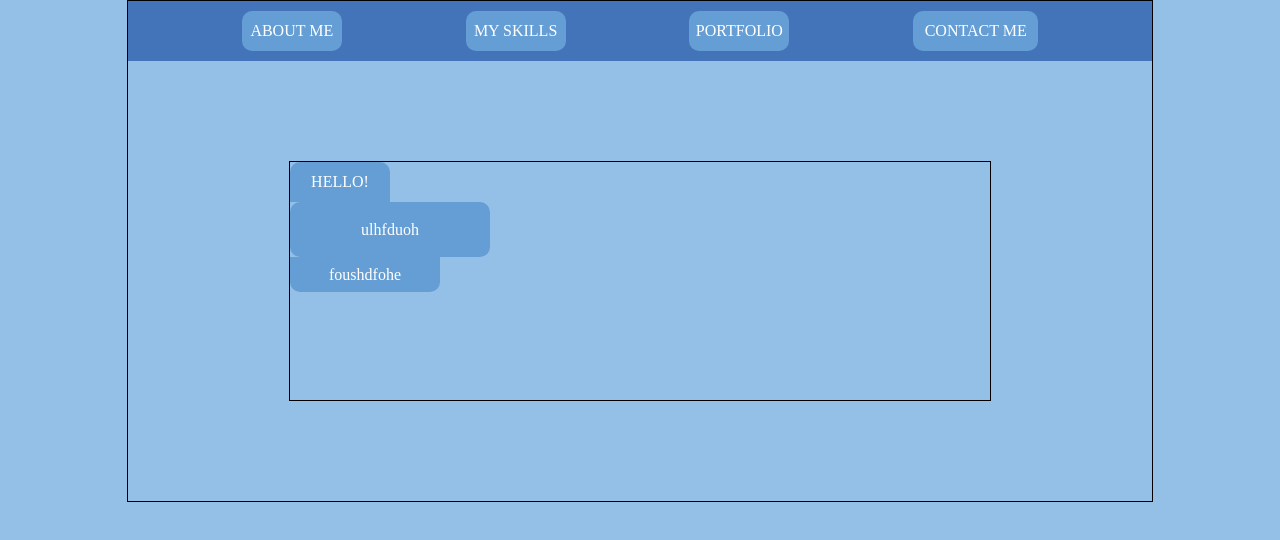
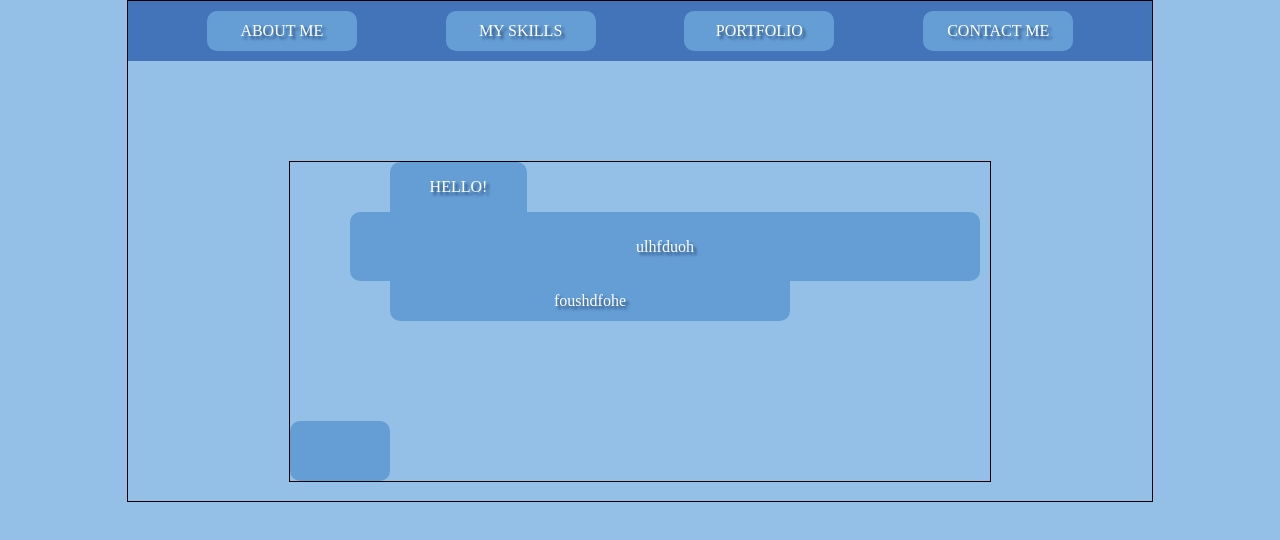
Before and after one commit to edgar511/Portfolio-Website, a plain HTML site: page index.html in a window 1280 px wide. Drawn offline with Linux system fonts and the light colour scheme.

Commit message:
initial information 2

```diff
--- a/css/style.css
+++ b/css/style.css
@@ -17,6 +17,9 @@ body{
 }
 
 
+
+/* header starts here */
+
 #header {
     width: 100%;
     height: 60px;
@@ -29,7 +32,7 @@ body{
 
 #Option-1-About-me {
     margin: 10px;
-    width: 100px;
+    width: 150px;
     height: 40px;
     background-color: #659ED5;
     display: flex;
@@ -38,12 +41,13 @@ body{
     border-radius: 10px;
     justify-content: center;
     color: white;
+    text-shadow: #254777 3px 3px 3px;
 }
 
 
 #Option-2-My-skills {
     margin: 10px;
-    width: 100px;
+    width: 150px;
     height: 40px;
     background-color: #659ED5;
     display: flex;
@@ -52,12 +56,13 @@ body{
     border-radius: 10px;
     justify-content: center;
     color: white;
+    text-shadow: #254777 3px 3px 3px;
 }
 
 
 #Option-3-Portfolio {
     margin: 10px;
-    width: 100px;
+    width: 150px;
     height: 40px;
     background-color: #659ED5;
     display: flex;
@@ -66,12 +71,13 @@ body{
     border-radius: 10px;
     justify-content: center;
     color: white;
+    text-shadow: #254777 3px 3px 3px;
 }
 
 
 #Option-4-Contact-me {
     margin: 10px;
-    width: 125px;
+    width: 150px;
     height: 40px;
     background-color: #659ED5;
     display: flex;
@@ -80,20 +86,28 @@ body{
     border-radius: 10px;
     justify-content: center;
     color: white;
+    text-shadow: #254777 3px 3px 3px;
 }
 
+/* HEADER ENDS HERE */
+
+/* above the scroll starts here */
 
 #above-the-scroll {
     width: 700px;
     height: 800px;
     border: 1px solid #000;
     margin: 100px;
+    display: flex;
+    justify-content: center;
+    flex-direction: column;
 }
 
 
 #About-box-1 {
-    width: 100px;
-    height: 40px;
+    width: 137px;
+    height: 50px;
+    margin-left: 100px;
     background-color: #659ED5;
     display: flex;
     flex-direction: center;
@@ -104,33 +118,53 @@ body{
     border-top-left-radius: 10px;
     justify-content: center;
     color: white;
+    text-shadow: #254777 3px 3px 3px;
+    align-self: first baseline;
 }
 
 
 #About-box-2 {
     background-color:#659ED5 ;
-    width: 200px;
-    height: 55px;
+    width: 630px;
+    height: 69px;
+    margin-left: 60px;
     display: flex;
     flex-direction: center;
     align-items: center;
     border-radius: 10px;
     justify-content: center;
     color: white;
+    text-shadow: #254777 3px 3px 3px;
 }
 
 
 #About-box-3 {
     background-color: #659ED5;
-    width: 150px;
-    height: 35px;
+    width: 400px;
+    height: 40px;
+    margin-left: 100px;
     display: flex;
     flex-direction: center;
     align-items: center;
+    align-self: first baseline;
     border-bottom-right-radius: 10px;
     border-bottom-left-radius: 10px;
     border-top-right-radius: 0px;
     border-top-left-radius: 0px;
     justify-content: center;
     color: white;
+    text-shadow: #254777 3px 3px 3px;
 }
+
+
+#OPTION-contact {
+    background-color:#659ED5 ;
+    height: 60px;
+    width: 100px;
+    margin-top: 100px;
+    border-radius: 10px;
+    display: flex;
+    flex-direction: center;
+}
+
+/* ABOVE THE SCROLL ENDS HERE */
--- a/index.html
+++ b/index.html
@@ -8,6 +8,7 @@
 </head>
 <body>
     <div id="main_container">
+
         <div id="header">
 
             <div id="Option-1-About-me">
@@ -38,6 +39,10 @@
             <div id="About-box-3">
                 foushdfohe
             </div>
+
+            <div id="OPTION-contact">
+
+            </div>
         </div>
     </div>
 
```
